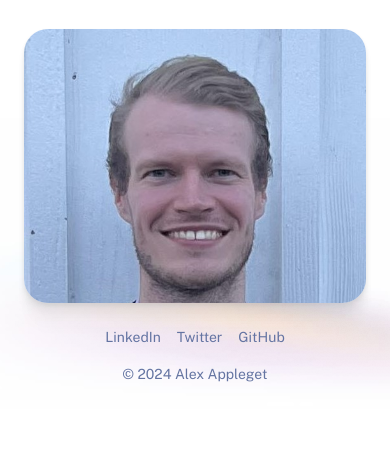
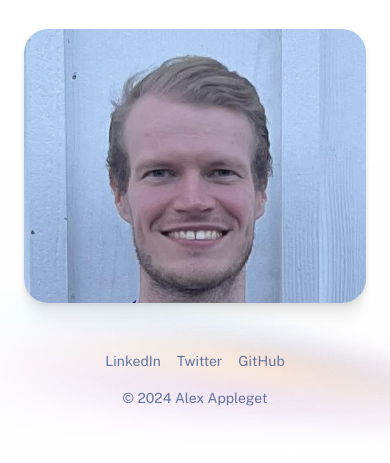
Before and after one commit to alexappleget/New-Portfolio, an Astro site: page / in a window 390 px wide. Shown: the part 307-770 px from the top of the page. Built offline with nearby package versions, Linux system fonts and the light colour scheme; Astro itself is replaced by a stand-in of ours.

Commit message:
fix: phone white space on mobile

```diff
--- a/src/components/Footer.astro
+++ b/src/components/Footer.astro
@@ -20,7 +20,7 @@ const currentYear = new Date().getFullYear();
 		flex-direction: column;
 		gap: 1rem;
 		margin-top: auto;
-		padding: 1.5rem 2rem 1.5rem;
+		padding: 3rem 2rem 3rem;
 		text-align: center;
 		color: var(--gray-400);
 		font-size: var(--text-sm);
```
